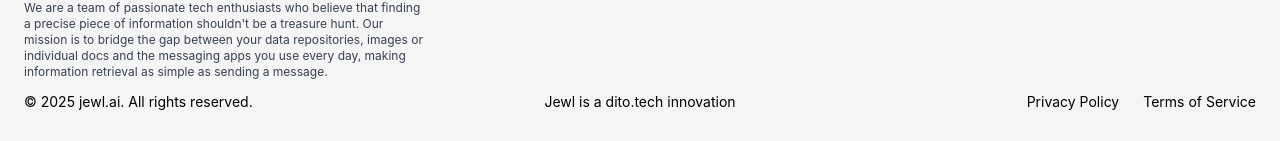
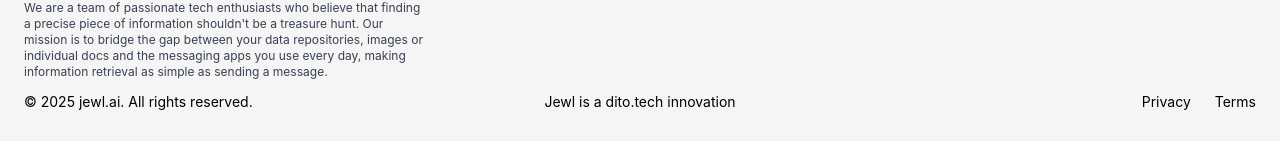
Before and after one commit to EdwardLH219/try-jewl, a Next.js app: page / in a window 1280 px wide. Shown: the part 1502-1643 px from the top of the page. Built offline with nearby package versions, Linux system fonts and the light colour scheme.

Commit message:
style: shorten footer link names to 'Privacy' and 'Terms'

```diff
--- a/components/PrivacyPolicyModal.tsx
+++ b/components/PrivacyPolicyModal.tsx
@@ -11,7 +11,7 @@
   return (
     <Dialog>
       <DialogTrigger className="text-black text-sm hover:text-gray-600 transition">
-        Privacy Policy
+        Privacy
       </DialogTrigger>
       <DialogContent className="max-w-3xl max-h-[90vh] overflow-y-auto">
         <DialogHeader>
--- a/components/TermsOfServiceModal.tsx
+++ b/components/TermsOfServiceModal.tsx
@@ -11,7 +11,7 @@
   return (
     <Dialog>
       <DialogTrigger className="text-black text-sm hover:text-gray-600 transition">
-        Terms of Service
+        Terms
       </DialogTrigger>
       <DialogContent className="max-w-3xl max-h-[90vh] overflow-y-auto">
         <DialogHeader>
```
